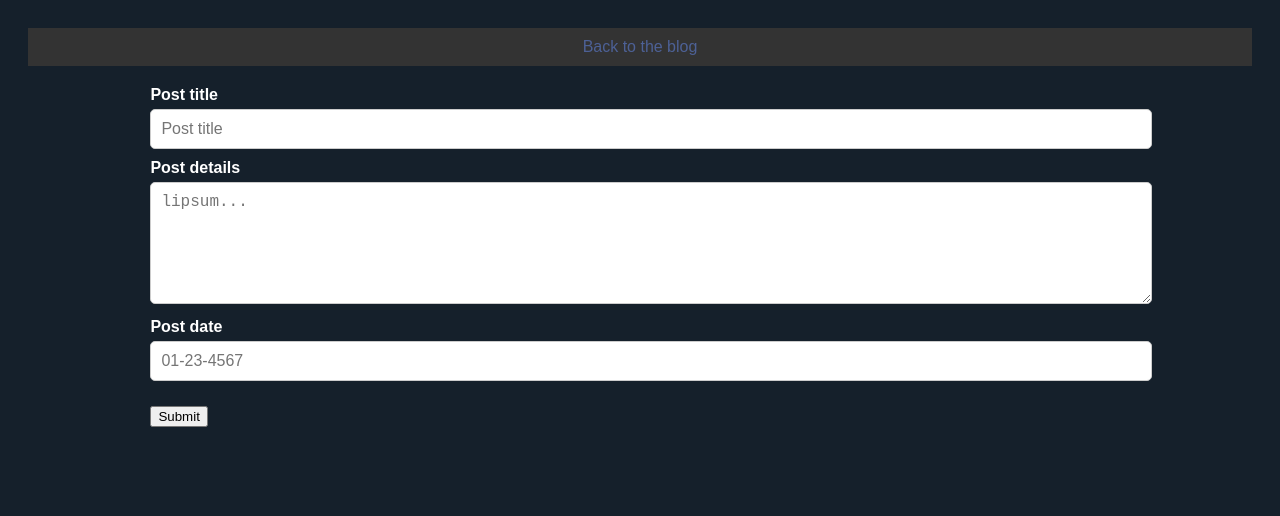
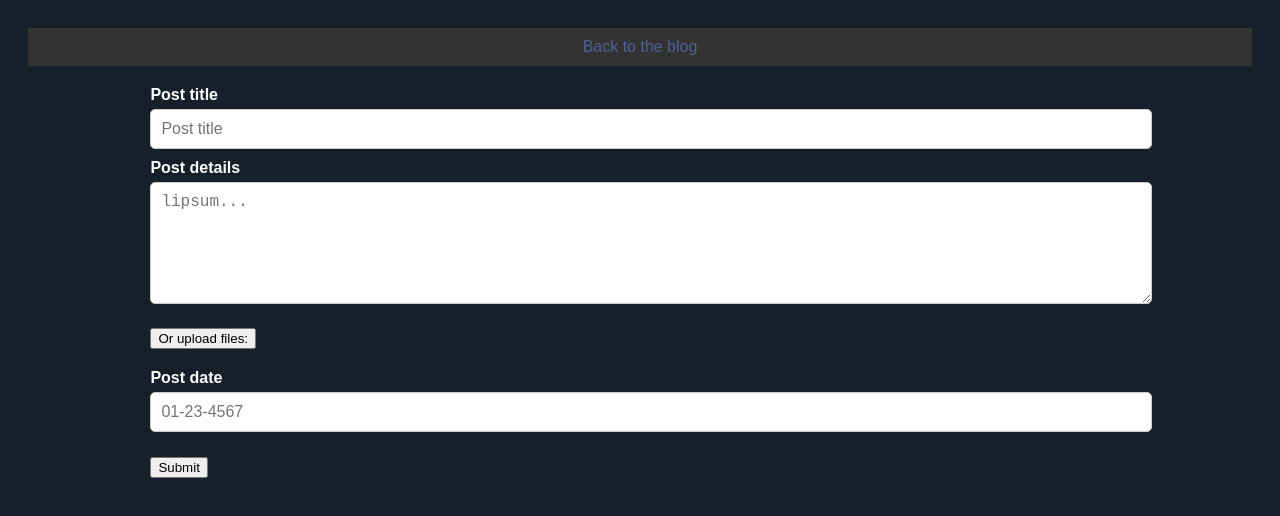
Before and after one commit to LelonDelonMelon/bkdev-blog-frontend, a React (Vite) app: page /admin in a window 1280 px wide. Shown: the top 516 px of the page. Built offline with nearby package versions, Linux system fonts and the light colour scheme.

Commit message:
add file upload to admin page

```diff
--- /dev/null
+++ b/src/admin/admin.css
@@ -0,0 +1,4 @@
+.upload-button {
+    margin-top: 10px;
+    margin-bottom: 20px;
+}
--- a/src/admin/index.tsx
+++ b/src/admin/index.tsx
@@ -1,4 +1,22 @@
+import { ChangeEvent, FormEventHandler, useState } from "react";
+import './admin.css'
+
 function adminPanel() {
+    const [isFileUploadOpen, setIsFileUploadOpen] = useState(false);
+    //const [uploadedFile, setUploadedFile] = useState();
+
+    const handleFileOnChange = (e: any) => {
+        const selectedFile = e.target.files?.[0]; // Check for null
+        console.log("Selected File: ", selectedFile?.name);
+
+        if (selectedFile) {
+
+            console.log("File exists");
+        }
+        setIsFileUploadOpen(!isFileUploadOpen);
+    };
+
+
     return (
         <div className="navbar-container">
             <div className="navbar">
@@ -17,6 +35,17 @@ function adminPanel() {
                             />
                             <span className="info">Post details </span>
                             <textarea placeholder="lipsum..." className="input-field" />
+                            <button className="upload-button" onClick={(e) => {
+                                e.preventDefault();
+                                setIsFileUploadOpen(!isFileUploadOpen)
+                            }} onChange={handleFileOnChange}>Or upload files: </button>
+
+                            {isFileUploadOpen &&
+
+                                <span className="file-upload info"> <input type="file" placeholder="Or upload files" className="input-field" />  </span>
+
+                            }
+
                             <span className="info">Post date</span>
                             <input
                                 type="text"
```
Also changed, not shown: src/util/PrivateRoute.tsx (added), 1 other file (tests, documents, lock files or other folders). Lines whose indentation alone changed are shown as unchanged.
